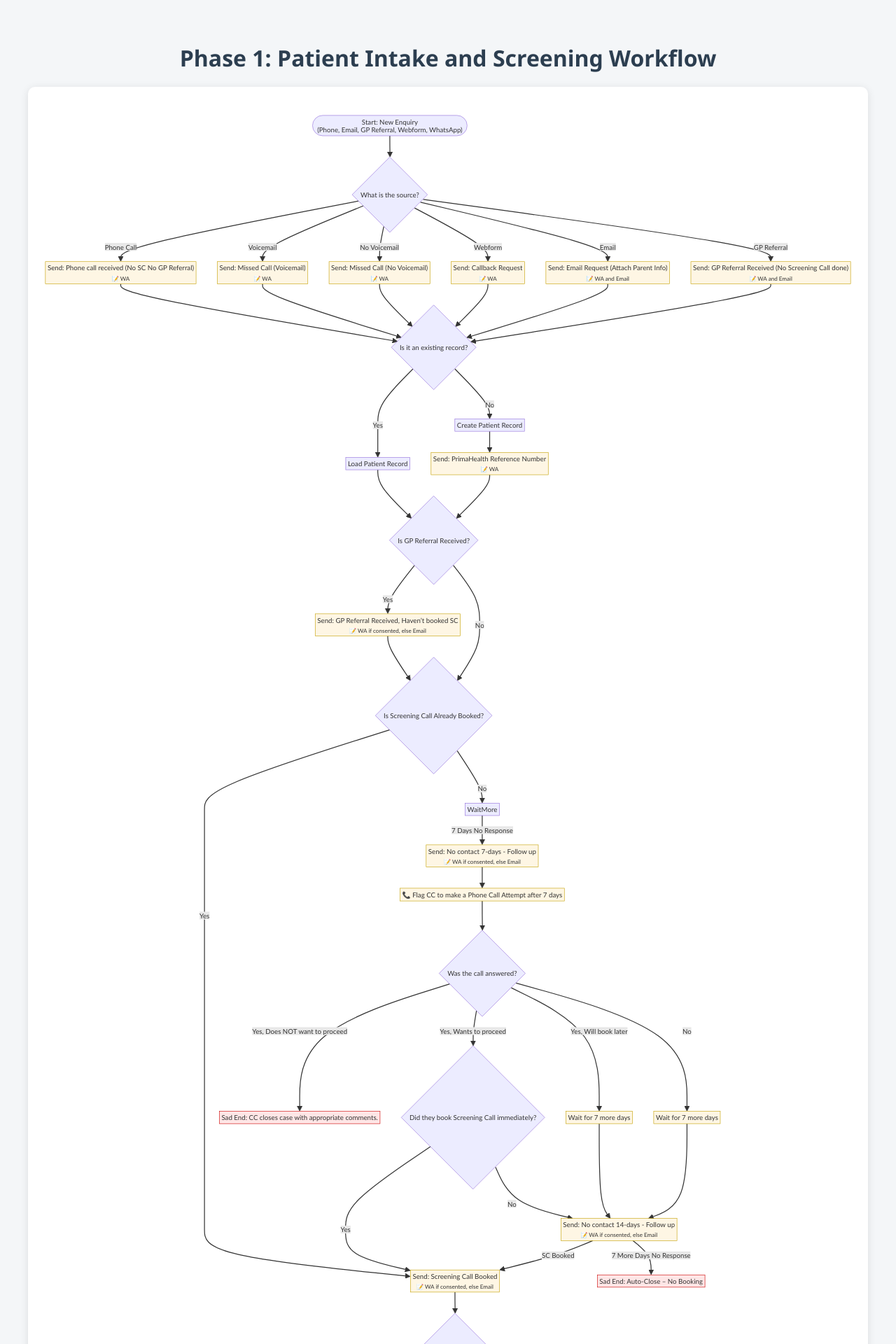
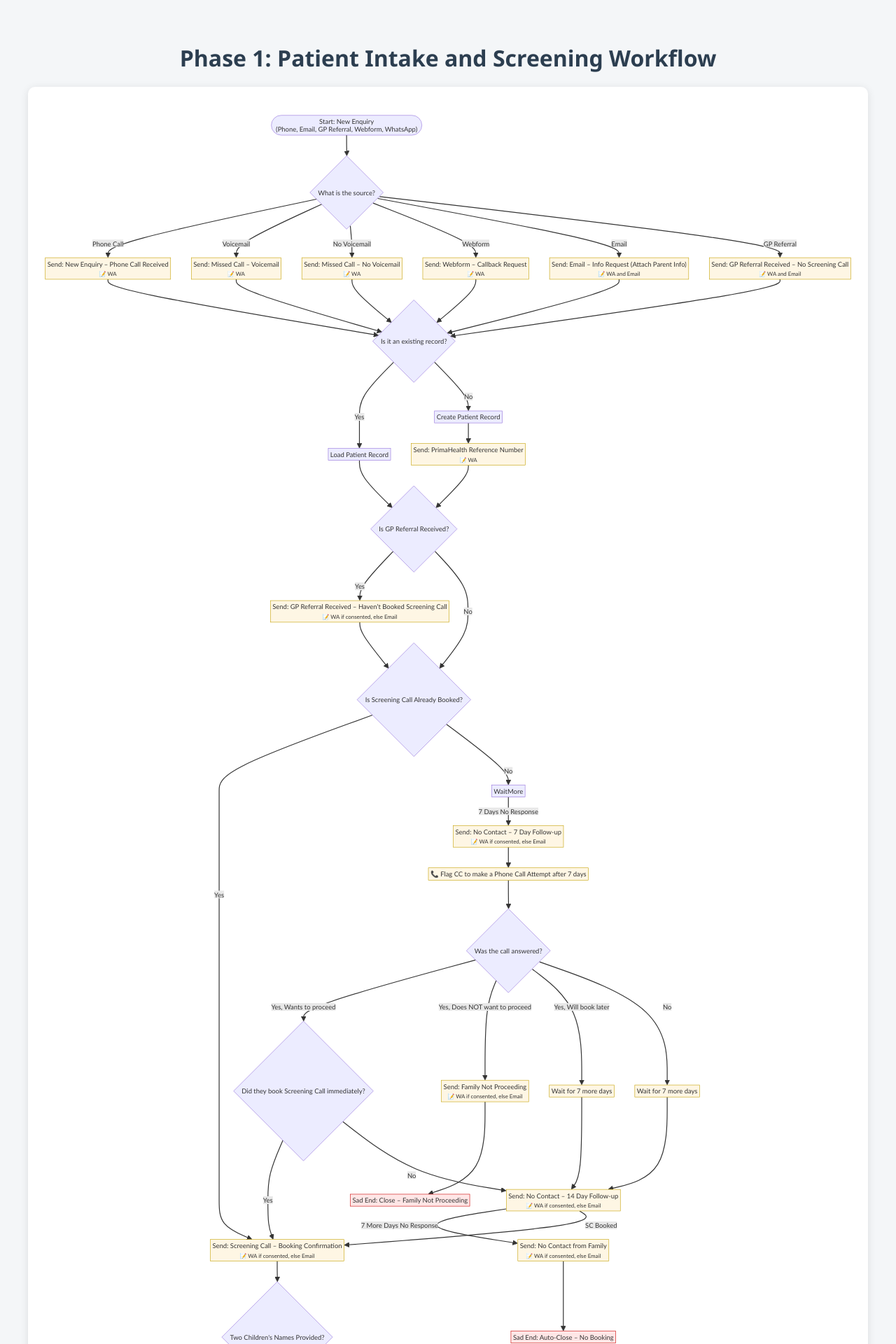
Before and after one commit to pdkv1999/primaHealth, a Python web app: template templates/phase1_overview.html in a window 1280 px wide. Shown: the top 1920 px of the page at 70% size. Run offline with Jinja, Linux system fonts and the light colour scheme; the template is opened without the code that fills it, so the values that code supplies are empty.

Commit message:
updated with 5 new templates

```diff
--- a/templates/phase1_overview.html
+++ b/templates/phase1_overview.html
@@ -41,12 +41,12 @@
       flowchart TD
           Start(["Start: New Enquiry<br>(Phone, Email, GP Referral, Webform, WhatsApp)"]) --> Source{"What is the source?"}
 
-    Source -- Phone Call --> M1["Send: Phone call received (No SC No GP Referral)<br><sub>📝 WA</sub>"]
-    Source -- Voicemail --> M2["Send: Missed Call (Voicemail)<br><sub>📝 WA</sub>"]
-    Source -- No Voicemail --> M3["Send: Missed Call (No Voicemail)<br><sub>📝 WA</sub>"]
-    Source -- Webform --> M4["Send: Callback Request<br><sub>📝 WA</sub>"]
-    Source -- Email --> M5["Send: Email Request (Attach Parent Info)<br><sub>📝 WA and Email</sub>"]
-    Source -- GP Referral --> M6["Send: GP Referral Received (No Screening Call done)<br><sub>📝 WA and Email</sub>"]
+          Source -- Phone Call --> M1["Send: New Enquiry – Phone Call Received<br><sub>📝 WA</sub>"]
+          Source -- Voicemail --> M2["Send: Missed Call – Voicemail<br><sub>📝 WA</sub>"]
+          Source -- No Voicemail --> M3["Send: Missed Call – No Voicemail<br><sub>📝 WA</sub>"]
+          Source -- Webform --> M4["Send: Webform – Callback Request<br><sub>📝 WA</sub>"]
+          Source -- Email --> M5["Send: Email – Info Request (Attach Parent Info)<br><sub>📝 WA and Email</sub>"]
+          Source -- GP Referral --> M6["Send: GP Referral Received – No Screening Call<br><sub>📝 WA and Email</sub>"]
 
           M1 --> ExistingCheck{"Is it an existing record?"}
           M2 --> ExistingCheck
@@ -62,14 +62,14 @@ flowchart TD
 
           M0["Send: PrimaHealth Reference Number<br><sub>📝 WA</sub>"] --> GPCheck{"Is GP Referral Received?"}
 
-    GPCheck -- Yes --> M19["Send: GP Referral Received, Haven’t booked SC<br><sub>📝 WA if consented, else Email</sub>"]
+          GPCheck -- Yes --> M19["Send: GP Referral Received – Haven’t Booked Screening Call<br><sub>📝 WA if consented, else Email</sub>"]
           M19 --> SCBookedNow{"Is Screening Call Already Booked?"}
           GPCheck -- No --> SCBookedNow
 
-    SCBookedNow -- Yes --> M9["Send: Screening Call Booked<br><sub>📝 WA if consented, else Email</sub>"]
+          SCBookedNow -- Yes --> M9["Send: Screening Call – Booking Confirmation<br><sub>📝 WA if consented, else Email</sub>"]
           SCBookedNow -- No --> WaitMore["WaitMore"]
 
-    WaitMore -- 7 Days No Response --> M7["Send: No contact 7-days - Follow up<br><sub>📝 WA if consented, else Email</sub>"]
+          WaitMore -- 7 Days No Response --> M7["Send: No Contact – 7 Day Follow-up<br><sub>📝 WA if consented, else Email</sub>"]
           M7 --> CallAttempt["📞 Flag CC to make a Phone Call Attempt after 7 days"]
           CallAttempt --> CallAnswered{"Was the call answered?"}
 
@@ -77,72 +77,73 @@ flowchart TD
           BookNowCheck -- Yes --> M9
           BookNowCheck -- No --> FollowUp14Days
 
-    CallAnswered -- Yes, Does NOT want to proceed --> SadEndCall["Sad End: CC closes case with appropriate comments."]
+          CallAnswered -- Yes, Does NOT want to proceed --> SendCloseFamily["Send: Family Not Proceeding<br><sub>📝 WA if consented, else Email</sub>"] --> CloseFamily["Sad End: Close – Family Not Proceeding"]
           CallAnswered -- Yes, Will book later --> RemindWA["Wait for 7 more days"]
           RemindWA --> FollowUp14Days
           CallAnswered -- No --> NoAnswerFollowup["Wait for 7 more days"]
           NoAnswerFollowup --> FollowUp14Days
 
-    FollowUp14Days["Send: No contact 14-days - Follow up<br><sub>📝 WA if consented, else Email</sub>"]
-    FollowUp14Days -- 7 More Days No Response --> Close1["Sad End: Auto-Close – No Booking"]
+          FollowUp14Days["Send: No Contact – 14 Day Follow-up<br><sub>📝 WA if consented, else Email</sub>"]
+          FollowUp14Days -- 7 More Days No Response --> SendCloseNoContact["Send: No Contact from Family<br><sub>📝 WA if consented, else Email</sub>"] --> Close1["Sad End: Auto-Close – No Booking"]
           FollowUp14Days -- SC Booked --> M9
 
           M9 --> ChildCheck{"Two Children's Names Provided?"}
-    ChildCheck -- Yes --> M20["Send: Screening Call Slot Booked - Two Children’s Names Provided<br><sub>📝 WA if consented, else Email</sub>"]
+          ChildCheck -- Yes --> M20["Send: Screening Call – Two Children’s Names Confirmed<br><sub>📝 WA if consented, else Email</sub>"]
           M20 --> APAssign["Assign to AP Calendar Queue"]
           ChildCheck -- No --> APAssign
 
           APAssign --> APExec["AP Executes Screening Call (Phone)"]
           APExec --> CheckSchoolFields{"Are School Name, Email, or Teacher Name missing in CRM?"}
-    CheckSchoolFields -- Yes --> MFollowSchool["Send: Follow-up School Details after SC execution by AP<br><sub>📝 WA if consented, else Email</sub>"]
+          CheckSchoolFields -- Yes --> MFollowSchool["Send: School Details – Follow-up Request<br><sub>📝 WA if consented, else Email</sub>"]
           MFollowSchool --> GPCheck2{"Is GP Referral Received?"}
           CheckSchoolFields -- No --> GPCheck2
 
-    GPCheck2 -- No --> M21a["Send: Screening Call Completed, No GP Referral Yet<br><sub>📝 WA if consented, else Email</sub>"]
+          GPCheck2 -- No --> M21a["Send: SC Completed – GP Referral Pending<br><sub>📝 WA if consented, else Email</sub>"]
           M21a --> FlagCheck{"Red Flags Identified?"}
           GPCheck2 -- Yes --> InfoCheck{"Any missing documents?"}
 
-    FlagCheck -- Yes --> RedList["Red Flag Types:<br>• CAMHS<br>• Eating Disorder<br>• Non-Verbal Child<br>• Suicide Attempts<br>• Can't Attend In-Person<br>• AP Clinical Concern"]
-    RedList --> EscalateFlag["Flag to CC: Manual Review Required"]
-    EscalateFlag --> CloseRedFlag["Sad End: Red Flag – Do Not Proceed"]
+          FlagCheck -- Yes --> RedList["Red Flag Types:<br>• CAMHS<br>• Eating Disorder<br>• Non-Verbal Child<br>• Suicide Attempts<br>• Can't Attend In-Person<br>• Over 18<br>• AP Clinical Concern"]
+          RedList --> NotSuitableReason{"Reason for Not Proceeding?"}
+          NotSuitableReason -- CAMHS --> SendCloseCAMHS["Send: CAMHS Engagement<br><sub>📝 WA if consented, else Email</sub>"] --> CloseRedFlag["Sad End: Red Flag – Do Not Proceed"]
+          NotSuitableReason -- Over 18 --> SendCloseOver18["Send: Services Not Suitable – Over 18<br><sub>📝 WA if consented, else Email</sub>"] --> CloseRedFlag
+          NotSuitableReason -- Other Red Flags --> SendCloseServiceNotSuitable["Send: Red Flag other than CAMHS<br><sub>📝 WA if consented, else Email</sub>"] --> CloseRedFlag
           FlagCheck -- No --> InfoCheck
 
-    InfoCheck -- Yes --> M22a["Send: Screening Call Completed, GP Referral Received, No Previous Report(s) Yet<br><sub>📝 WA if consented, else Email</sub>"]
+          InfoCheck -- Yes --> M22a["Send: SC Completed – Awaiting Previous Reports<br><sub>📝 WA if consented, else Email</sub>"]
           M22a --> DocWait["Wait for Docs"]
           DocWait -- 14 Days --> DocReceived{"Docs Received?"}
           DocReceived -- No --> EscalateMissing["Flag to CC: Missing Docs (Manual Escalation)"]
-    EscalateMissing --> Close2["Sad End: Close – Incomplete Case – Missing Documents"]
+          EscalateMissing --> SendCloseIncomplete["Send: Closure – Incomplete Case (Missing Documents)<br><sub>📝 WA if consented, else Email</sub>"] --> Close2["Sad End: Close – Incomplete Case – Missing Documents"]
           DocReceived -- Yes --> G2Check{"Is G2 Consent Required?"}
 
           InfoCheck -- No --> G2Check
-    G2Check -- Yes --> M12["Send: G2 Consent Required<br><sub>📝 WA if consented, else Email</sub>"]
+          G2Check -- Yes --> M12["Send: Consent – G2 Required<br><sub>📝 WA if consented, else Email</sub>"]
           M12 --> Wait7DaysG2["⏳ Wait 7 Days Before Follow-up"]
-    Wait7DaysG2 --> M13["Send: Follow-up WA re. G2 consent<br><sub>📝 WA if consented, else Email</sub>"]
-    M13 --> M14["Send: G2 Consent Received<br><sub>📝 WA if consented, else Email</sub>"]
+          Wait7DaysG2 --> M13["Send: Consent – G2 Follow-up<br><sub>📝 WA if consented, else Email</sub>"]
+          M13 --> M14["Send: Consent – G2 Received<br><sub>📝 WA if consented, else Email</sub>"]
 
           G2Check -- No --> CMReview["Care Manager Review"]
           M14 --> CMReview
 
           CMReview --> Decision{"Care Manager Decision"}
-    Decision -- Accepted --> M17["Send: GP Referral Received (SC done)<br><sub>📝 WA if consented, else Email</sub>"]
+          Decision -- Accepted --> M17["Send: GP Referral Confirmed – SC Done<br><sub>📝 WA if consented, else Email</sub>"]
           M17 --> FinalPrep["Assessment Ready"]
-    FinalPrep --> M18["Send: Secondary Assessment Notification<br><sub>📝 WA if consented, else Email</sub>"]
+          FinalPrep --> M18["Send: Assessment – Next Steps Notification<br><sub>📝 WA if consented, else Email</sub>"]
           M18 --> HappyEnd["Happy End: Proceed to Assessment"]
 
-    Decision -- Rejected --> RejectNotify["Notify GP + G1 (Manual)"]
-    RejectNotify --> Close3["Sad End: Rejected"]
+          Decision -- Rejected --> SendCloseRejected["Send: Services Not Suitable – e.g. looking for other services/support<br><sub>📝 WA if consented, else Email</sub>"] --> Close3["Sad End: Rejected"]
           Decision -- On Hold --> HoldStatus["Status: Awaiting Additional Info"]
 
           %% Styling
-    class M0,M1,M2,M3,M4,M5,M6,M7,M9,M12,M13,M14,M17,M18,M19,M20,M21a,M22a,MFollowSchool,RemindWA,NoAnswerFollowup,CallAttempt,FollowUp14Days message
-    class Close1,Close2,Close3,CloseRedFlag,SadEndCall sadend
+          class M0,M1,M2,M3,M4,M5,M6,M7,M9,M12,M13,M14,M17,M18,M19,M20,M21a,M22a,MFollowSchool,RemindWA,NoAnswerFollowup,CallAttempt,FollowUp14Days,SendCloseNoContact,SendCloseIncomplete,SendCloseFamily,SendCloseRejected,SendCloseCAMHS,SendCloseOver18,SendCloseServiceNotSuitable message
+          class Close1,Close2,Close3,CloseRedFlag,CloseFamily sadend
           class CRMUpdateYes,CRMUpdateNo,Wait24H,ConsentResponse,Wait7DaysG2 logic
           classDef message fill:#fef6e4,stroke:#c4a000,stroke-width:1px
           classDef sadend fill:#ffe6e6,stroke:#cc0000,stroke-width:1px
           classDef logic fill:#e0f7fa,stroke:#00796b,stroke-width:1px
-
       {% endraw %}
       </pre>
+
   </div>
   <script>
     mermaid.initialize({
```
Lines whose indentation alone changed are shown as unchanged.
